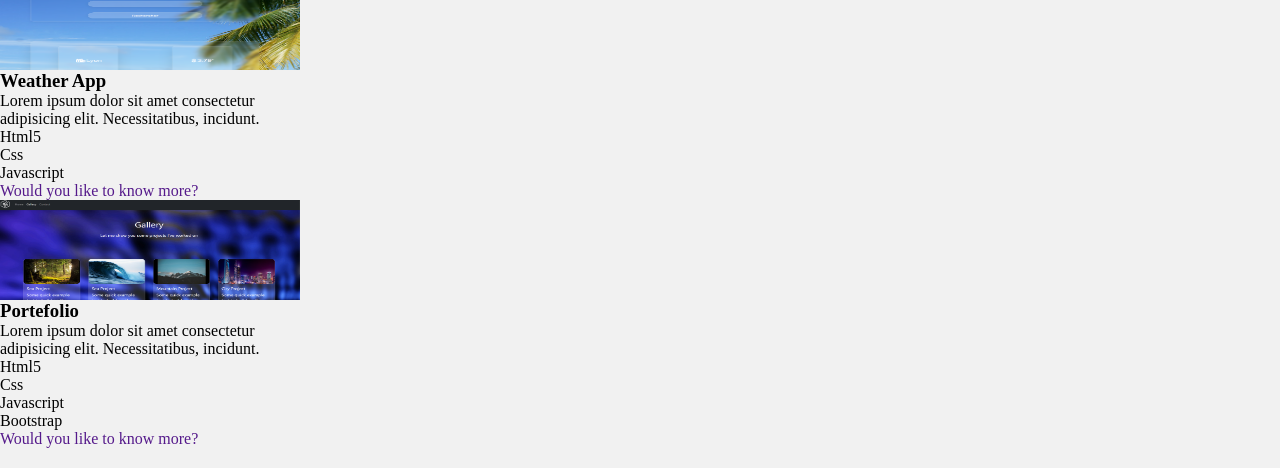
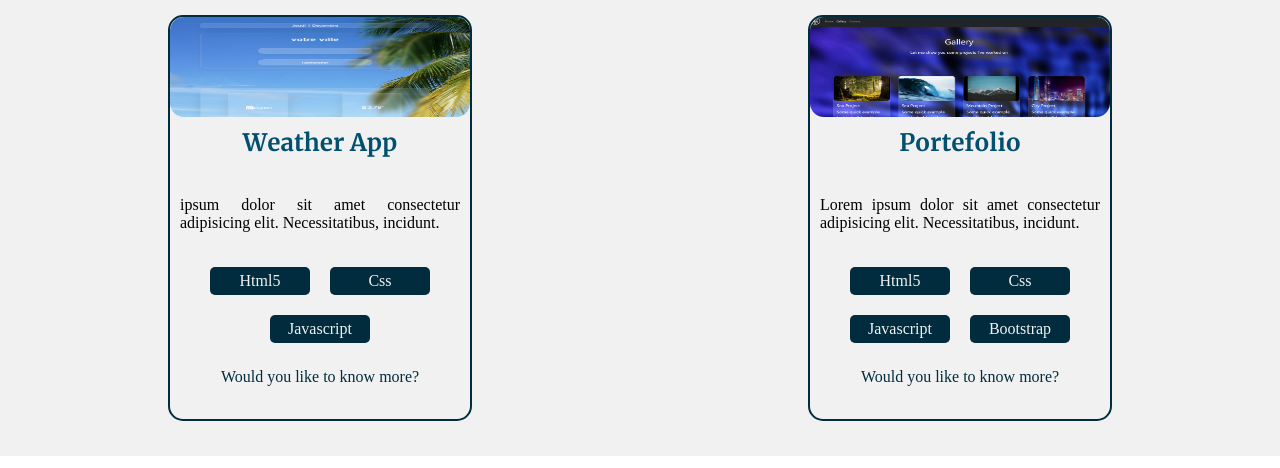
Before and after one commit to ggdelamul/MyPortFolio, a plain HTML site: page index.html in a window 1280 px wide. Shown: the part 615-1083 px from the top of the page. Drawn offline with Linux system fonts and the light colour scheme.

Commit message:
added style front-project desktop

```diff
--- a/index.html
+++ b/index.html
@@ -60,6 +60,7 @@
           <div class="title-section">
             <h2>Front Development</h2>
           </div>
+          <div class="card-show">
             <div class="card-container">
               <div class="card-project">
                 <div class="project-picture">
@@ -71,8 +72,10 @@
                 <div class="card-body">
                   <h3>Weather App</h3>
                   <div class="project-description">
-                  Lorem ipsum dolor sit amet consectetur adipisicing elit.
+                    <p>
+                      ipsum dolor sit amet consectetur adipisicing elit.
                       Necessitatibus, incidunt.
+                    </p>
                   </div>
                   <div class="tech">
                     <div class="vignette"><p>Html5</p></div>
@@ -96,8 +99,10 @@
                 <div class="card-body">
                   <h3>Portefolio</h3>
                   <div class="project-description">
+                    <p>
                       Lorem ipsum dolor sit amet consectetur adipisicing elit.
                       Necessitatibus, incidunt.
+                    </p>
                   </div>
                   <div class="tech">
                     <div class="vignette"><p>Html5</p></div>
@@ -111,6 +116,7 @@
                 </div>
               </div>
             </div>
+          </div>
         </section>
       </main>
     </div>
--- a/style/style.css
+++ b/style/style.css
@@ -92,6 +92,9 @@
 /*---------------------Root------------------------------*/
 :root {
   --titleSize: 2rem;
+  --titleCard: 1.5rem;
+  --mainColor: hsla(197, 98%, 22%, 1);
+  --darkenColor: hsla(197, 98%, 12%, 1);
 }
 /*---------------------STYLE MENU DESKTOP----------------*/
 .navbar-desktop {
@@ -249,10 +252,22 @@
 .title-section {
   display: flex;
   justify-content: center;
+  padding: 15px 0px;
+  width: 100%;
 }
 .title-section h2 {
   color: hsla(197, 98%, 22%, 1);
   font-size: var(--titleSize);
+}
+.card-show {
+  display: flex;
+  justify-content: space-around;
+  flex-wrap: row;
+}
+.card-container {
+  margin: 15px 0;
+  border: solid 2px var(--darkenColor);
+  border-radius: 15px;
 }
 .card-project {
   width: 300px;
@@ -263,6 +278,63 @@
 .project-picture img {
   width: 100%;
   height: 100%;
+  border-radius: 14px;
+}
+.card-body {
+  display: flex;
+  align-items: center;
+  flex-direction: column;
+}
+.card-body > h3 {
+  font-size: var(--titleCard);
+  font-family: "merriweatherbold";
+  padding: 15px 0px;
+  color: var(--mainColor);
+}
+.project-description {
+  text-align: justify;
+  padding: 15px 0px;
+}
+.project-description p {
+  padding: 10px;
+}
+.tech {
+  display: flex;
+  flex-wrap: wrap;
+  justify-content: center;
+}
+.vignette {
+  background-color: var(--darkenColor);
+  margin: 10px 10px;
+  padding: 5px;
+  width: 100px;
+  display: flex;
+  justify-content: center;
+  border-radius: 5px;
+}
+.vignette p {
+  color: #f2f2f2;
+}
+.more {
+  margin: 15px 0px;
+}
+.more a {
+  color: var(--darkenColor);
+  transition: 0.4s;
+}
+.more a::after {
+  content: "";
+  width: 100%;
+  height: 2px;
+  background-color: var(--darkenColor);
+  display: inline-block;
+  transform-origin: 100% 0;
+  transform: scaleX(0);
+  transition: transform 0.4s;
+}
+.more a:hover::after {
+  transform-origin: 0 0;
+  transform: scale(1);
 }
 /*---------------------------MEDIAQUERIES-------------------*/
 @media screen and (max-width: 768px) {
@@ -288,4 +360,12 @@
     width: 200px;
     height: 200px;
   }
+  #front {
+    display: flex;
+    flex-direction: column;
+    align-items: center;
+  }
+  .card-show {
+    flex-direction: column;
+  }
 }
```
Lines whose indentation alone changed are shown as unchanged.
